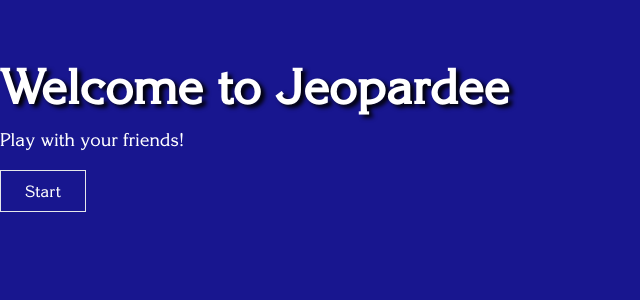
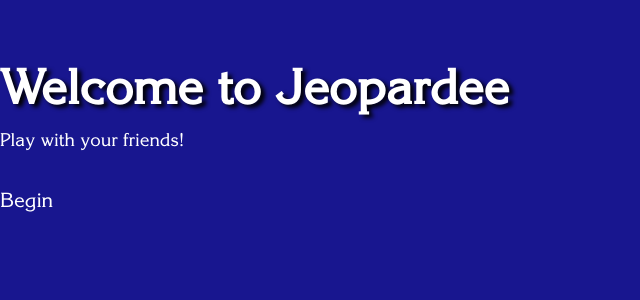
Before and after one commit to cjdomacena/jeopardee, a Next.js app: page / in a window 1280 px wide. Shown: the top 300 px of the page, without its empty margins (0-640 px from the left). Built offline with nearby package versions, Linux system fonts and the light colour scheme; a web font is replaced by a local one.

Commit message:
feat: :sparkles: Homepage style

```diff
--- a/components/Layouts/Container.tsx
+++ b/components/Layouts/Container.tsx
@@ -6,7 +6,7 @@ type Props = {
 };
 
 const Container: React.FC<Props> = ({ children, className }) => {
-  return <section className={`container mx-auto my-12 ${className}`}>{children}</section>;
+  return <section className={`container mx-auto ${className}`}>{children}</section>;
 };
 
 export default Container;
--- a/pages/game.tsx
+++ b/pages/game.tsx
@@ -34,7 +34,7 @@ const Game: React.FC<Props> = () => {
       const results = await Promise.all(
         categories.map(async (category: TCategories) => {
           const req = await fetch(`https://jservice.io/api/category?id=${category.id}`);
-          const res = await req.json()
+          const res = await req.json();
           return res;
         }),
       );
@@ -61,6 +61,17 @@ const Game: React.FC<Props> = () => {
       item = JSON.parse(item);
       setQuestions(item);
     }
+
+    return () => {
+      body.classList.remove("bg-black");
+      body.classList.add("bg-primary");
+      if (
+        localStorage.getItem("jeopardee-categories") === "null" ||
+        localStorage.getItem("jeopardee-categories") === null
+      ) {
+        localStorage.removeItem("jeopardee-categories");
+      }
+    };
   }, []);
 
   useEffect(() => {
--- a/pages/index.tsx
+++ b/pages/index.tsx
@@ -1,22 +1,25 @@
 import type { NextPage } from 'next'
 import Head from 'next/head'
+import Link from 'next/link'
 import Container from '../components/Layouts/Container'
 
 const Home: NextPage = () => {
   return (
-    <div>
+    <div className='h-full'>
       <Head>
         <title>Jeopardee</title>
         <meta name="description" content="Jeopardy for your friends" />
         <link rel="icon" href="/favicon.ico" />
       </Head>
-        <Container className="text-white">
+      <Container className="text-white h-full pt-12">
           <h1 className="text-shadow text-5xl font-black leading-relaxed">Welcome to Jeopardee</h1>
-          <p className='text-lg'>Play with your friends!</p>
-          <button className="my-4 border px-6 py-2">Start</button>
-        </Container>
+          <p className="text-lg mb-8">Play with your friends!</p>
+          <Link href="/game">
+            <a className='text-xl pt-4'>Begin</a>
+          </Link>
+      </Container>
     </div>
-  )
+  );
 }
 
 export default Home
--- a/styles/globals.css
+++ b/styles/globals.css
@@ -15,6 +15,10 @@ html {
   font-family: 'Korinna';
 }
 
+body, #__next {
+    height: 100vh;
+}
+
 .text-shadow {
   text-shadow: 4px 3px 4px black;
 }
```
